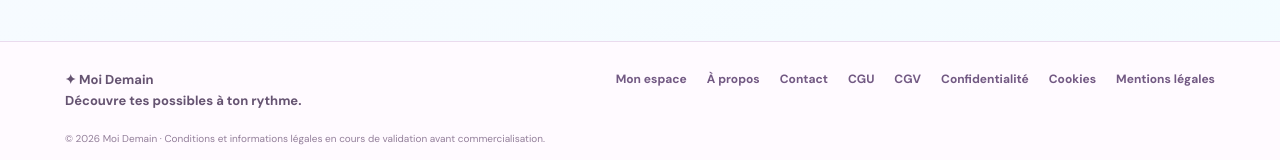
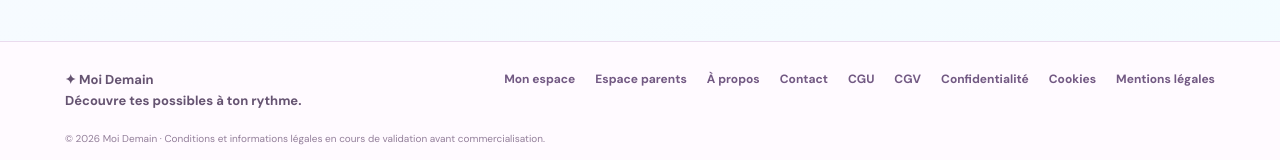
Before and after one commit to sigroupeimmo4-ux/moidemain, a website: page premium.html in a window 1280 px wide. Shown: the part 2717-2877 px from the top of the page. Drawn offline with Linux system fonts and the light colour scheme; no server answers.

Commit message:
seo: improve public meta tags and parent links on premium.html

```diff
--- a/premium.html
+++ b/premium.html
@@ -18,4 +18,4 @@
 <article class="experience-card"><span class="experience-icon">📚</span><h3>20 métiers gratuits</h3><p>Des exemples concrets, des mini-quiz et des formations indicatives.</p><a href="./explorer.html" class="experience-secondary">Je découvre →</a></article>
 <article class="experience-card"><span class="experience-icon">🐰</span><h3>Fullta</h3><p>Ton assistant peut t’aider à naviguer et à explorer les métiers disponibles.</p><a href="./explorer.html?fullta=1" class="experience-secondary">Parler à Fullta →</a></article>
 <article class="experience-card"><span class="experience-icon">🎨</span><h3>Personnages</h3><p>Crée un compagnon unique, avec tes accessoires et tes couleurs.</p><a href="./personnages.html" class="experience-secondary">Personnaliser →</a></article>
-</div></section></main><script type="module" src="./premium.js?v=pay20261030"></script><script type="module" src="./floating-chat-entry.js?v=exp20261030"></script><footer class="legal-site-footer"><div class="footer-brand">✦ Moi Demain<br>Découvre tes possibles à ton rythme.</div><nav aria-label="Pages utiles et informations légales"><a href="./mon-espace.html">Mon espace</a><a href="./a-propos.html">À propos</a><a href="./contact.html">Contact</a><a href="./cgu.html">CGU</a><a href="./cgv.html">CGV</a><a href="./confidentialite.html">Confidentialité</a><a href="./cookies.html">Cookies</a><a href="./mentions-legales.html">Mentions légales</a></nav><small>© 2026 Moi Demain · Conditions et informations légales en cours de validation avant commercialisation.</small></footer></body></html>
+</div></section></main><script type="module" src="./premium.js?v=pay20261030"></script><script type="module" src="./floating-chat-entry.js?v=exp20261030"></script><footer class="legal-site-footer"><div class="footer-brand">✦ Moi Demain<br>Découvre tes possibles à ton rythme.</div><nav aria-label="Pages utiles et informations légales"><a href="./mon-espace.html">Mon espace</a><a href="./parents.html">Espace parents</a><a href="./a-propos.html">À propos</a><a href="./contact.html">Contact</a><a href="./cgu.html">CGU</a><a href="./cgv.html">CGV</a><a href="./confidentialite.html">Confidentialité</a><a href="./cookies.html">Cookies</a><a href="./mentions-legales.html">Mentions légales</a></nav><small>© 2026 Moi Demain · Conditions et informations légales en cours de validation avant commercialisation.</small></footer></body></html>
```
